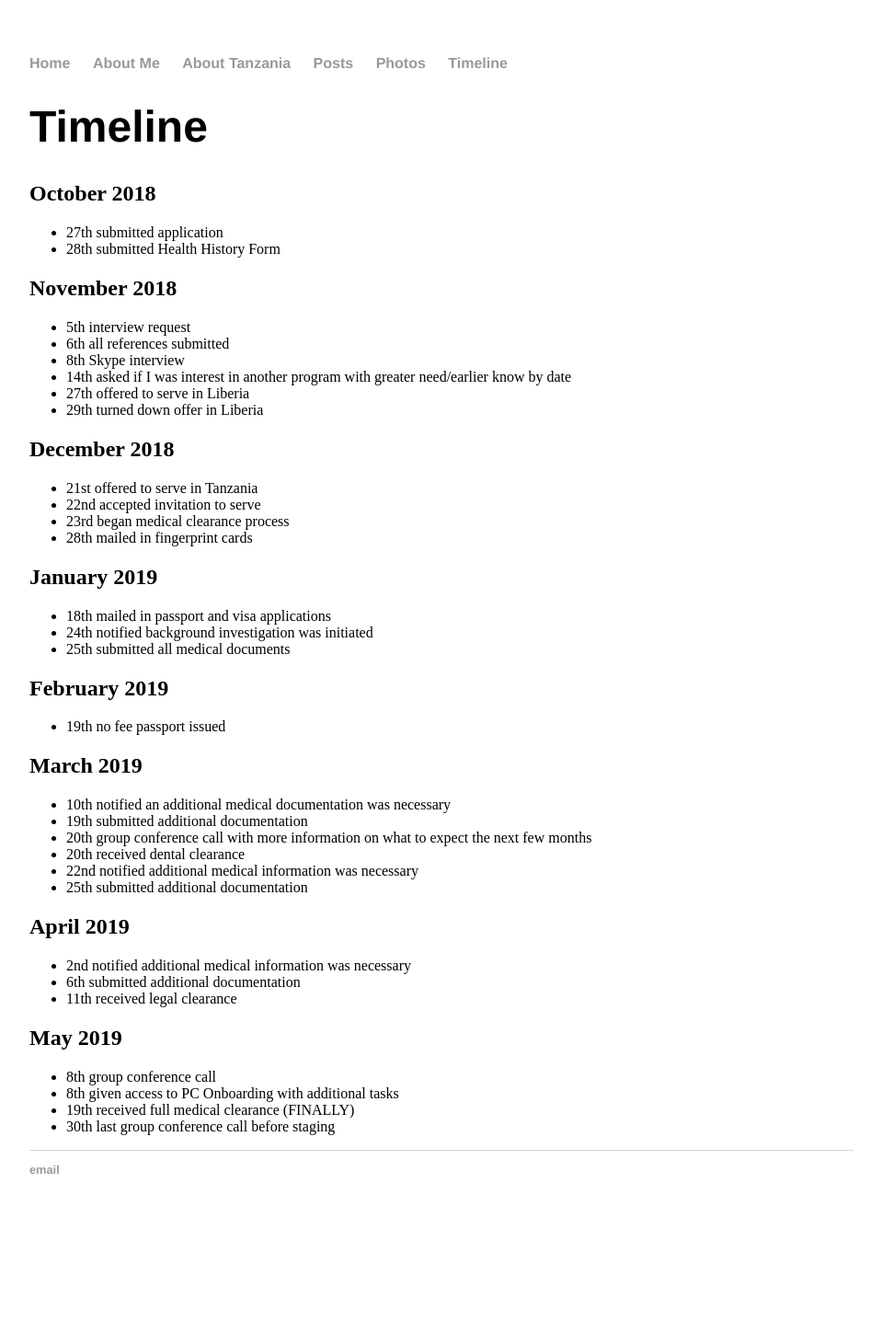
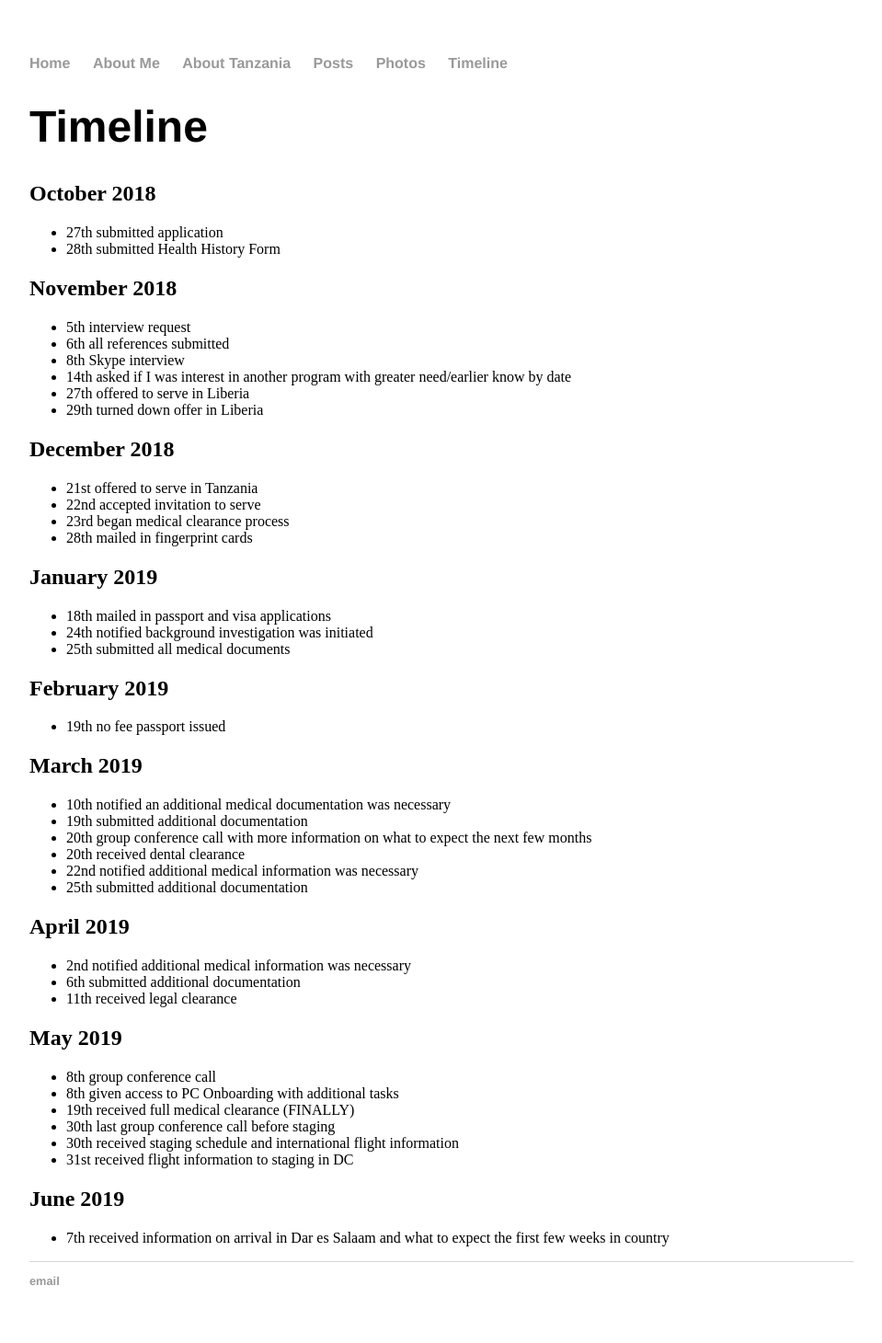
Before and after one commit to caliholman/caliholman.github.io, a Jekyll site: the page built from timeline/timeline.md, in a window 1280 px wide. Shown: the whole page at 92% size, without its empty margins (160-1119 px from the left). Built offline with Jekyll 4.4.1, drawn with Linux system fonts in a browser that asks for light colours; before the commit the page ends 1339 px from its top, so only the background shows below that.

Commit message:
Update timeline.md

```diff
--- a/timeline/timeline.md
+++ b/timeline/timeline.md
@@ -49,3 +49,8 @@ permalink: /timeline/
 * 8th given access to PC Onboarding with additional tasks
 * 19th received full medical clearance (FINALLY)
 * 30th last group conference call before staging
+* 30th received staging schedule and international flight information
+* 31st received flight information to staging in DC
+
+## June 2019
+* 7th received information on arrival in Dar es Salaam and what to expect the first few weeks in country
```
